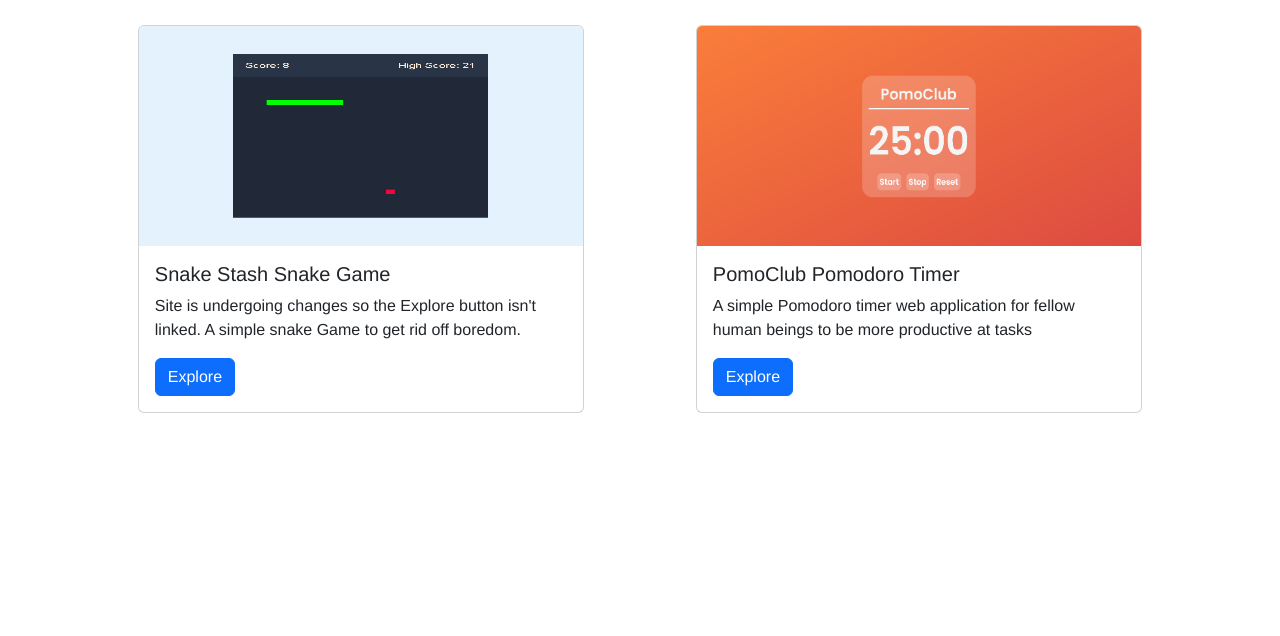
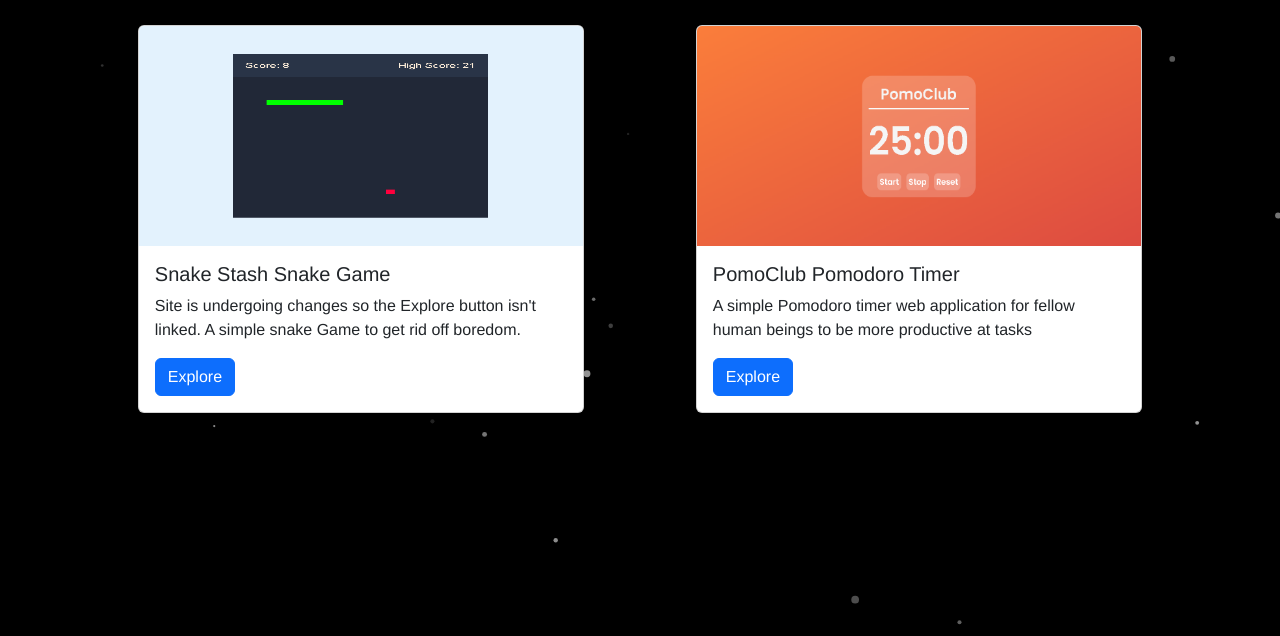
Before and after one commit to turrboflexx/devFolio, a plain HTML site: page work.html in a window 1280 px wide. Shown: the part 164-800 px from the top of the page. Drawn offline with nearby package versions, Linux system fonts and the light colour scheme.

Commit message:
Update work.html

```diff
--- a/work.html
+++ b/work.html
@@ -18,7 +18,7 @@
 </head>
 
 <body>
-<!--     <canvas id="particleCanvas"></canvas> -->
+<canvas id="particleCanvas"></canvas>
     <div class="navbar">
         <div class="logo">
             <a href="index.html" style="text-decoration: none; color: rgb(255, 255, 255);">devFolio</a>
```
